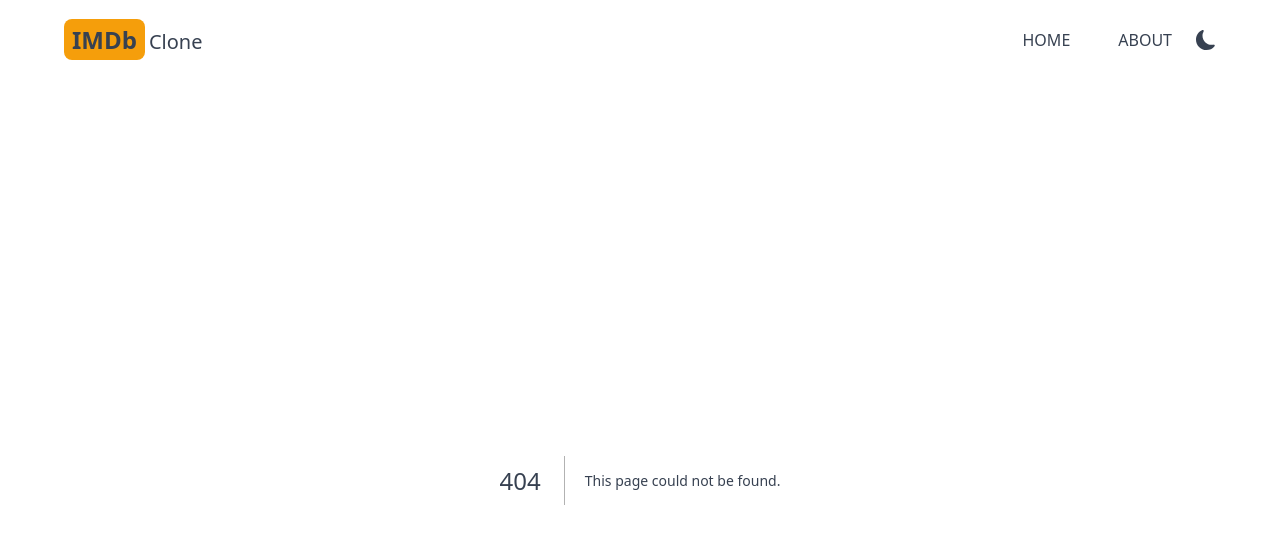
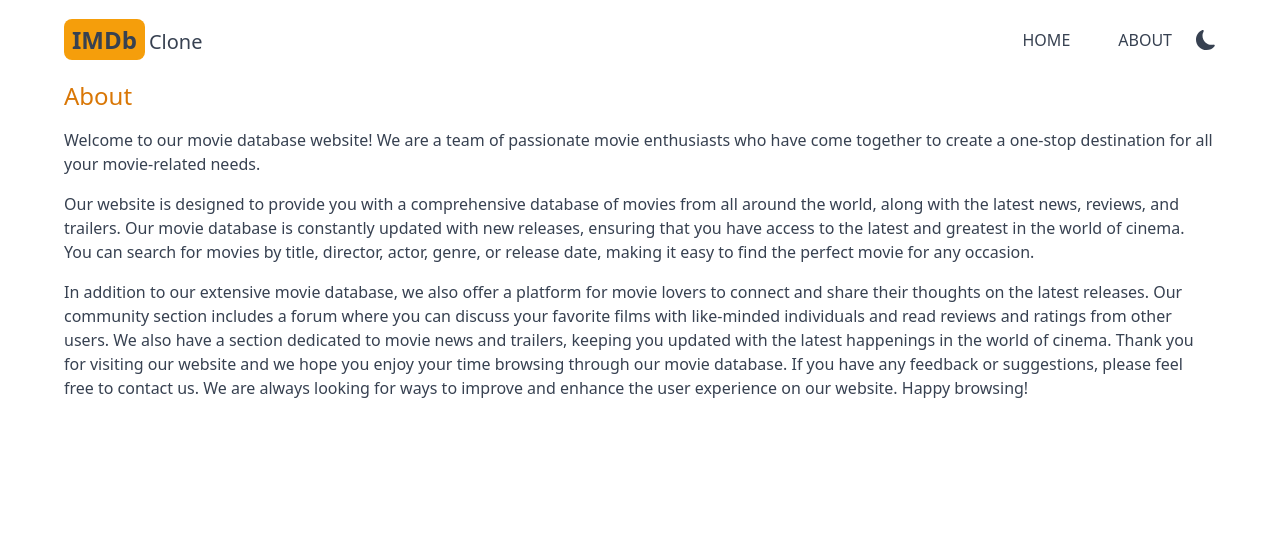
Before and after one commit to jagathbotheju/imdb-movies, a Next.js app: page /about in a window 1280 px wide. Before the commit this address had no page. Shown: the top 544 px of the page. Built offline with nearby package versions, Linux system fonts and the light colour scheme.

Commit message:
create about page

```diff
--- /dev/null
+++ b/app/about/page.jsx
@@ -0,0 +1,42 @@
+import React from "react";
+
+const About = () => {
+  return (
+    <>
+      <div className="max-w-6xl mx-auto space-y-4 ">
+        <h1 className="text-2xl text-amber-600 font-medium">About</h1>
+        <p>
+          Welcome to our movie database website! We are a team of passionate
+          movie enthusiasts who have come together to create a one-stop
+          destination for all your movie-related needs.
+        </p>
+
+        <p>
+          Our website is designed to provide you with a comprehensive database
+          of movies from all around the world, along with the latest news,
+          reviews, and trailers. Our movie database is constantly updated with
+          new releases, ensuring that you have access to the latest and greatest
+          in the world of cinema. You can search for movies by title, director,
+          actor, genre, or release date, making it easy to find the perfect
+          movie for any occasion.
+        </p>
+
+        <p>
+          In addition to our extensive movie database, we also offer a platform
+          for movie lovers to connect and share their thoughts on the latest
+          releases. Our community section includes a forum where you can discuss
+          your favorite films with like-minded individuals and read reviews and
+          ratings from other users. We also have a section dedicated to movie
+          news and trailers, keeping you updated with the latest happenings in
+          the world of cinema. Thank you for visiting our website and we hope
+          you enjoy your time browsing through our movie database. If you have
+          any feedback or suggestions, please feel free to contact us. We are
+          always looking for ways to improve and enhance the user experience on
+          our website. Happy browsing!
+        </p>
+      </div>
+    </>
+  );
+};
+
+export default About;
```
Also changed, not shown: app/layout.js (+10 -14 lines).
